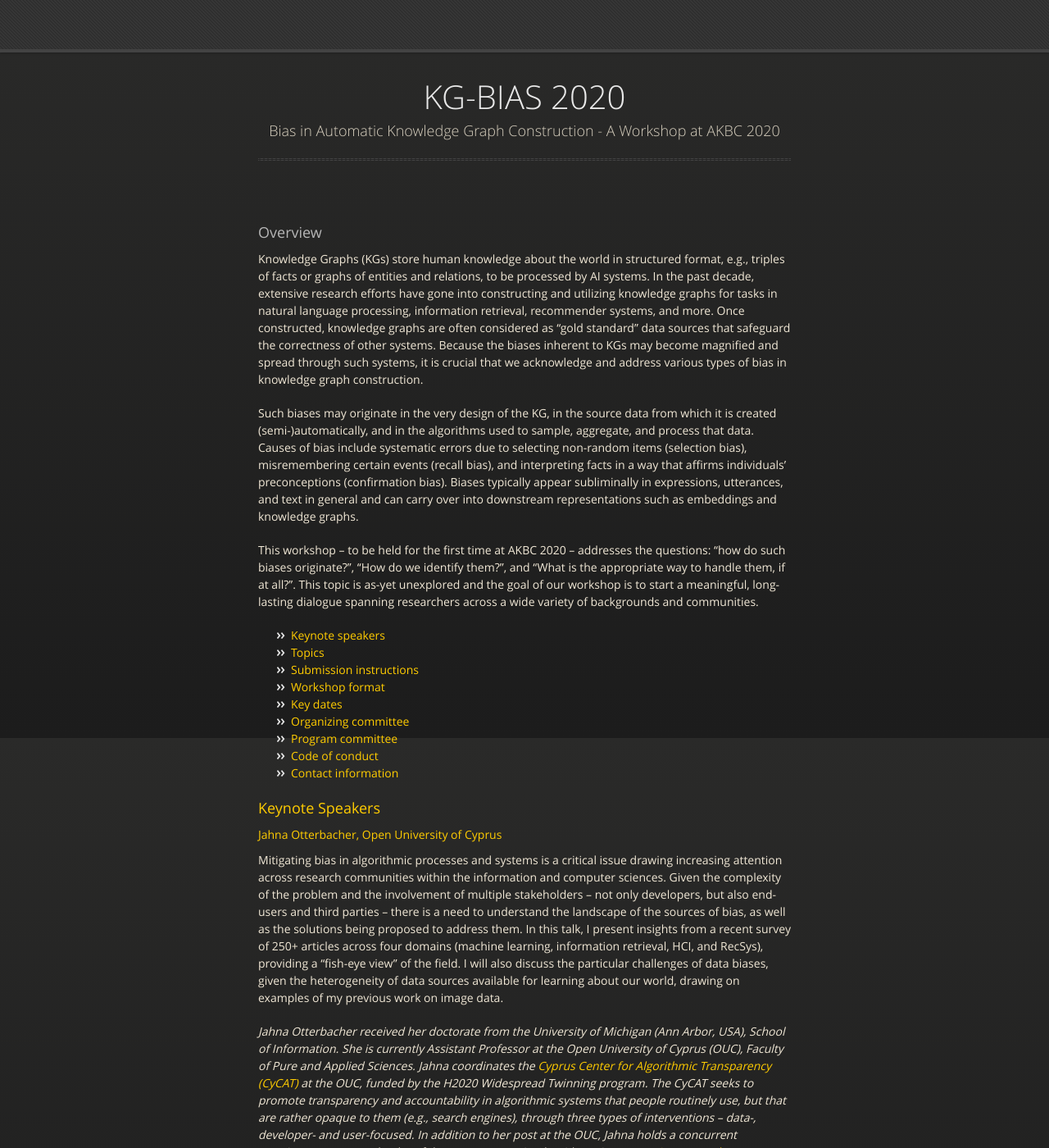
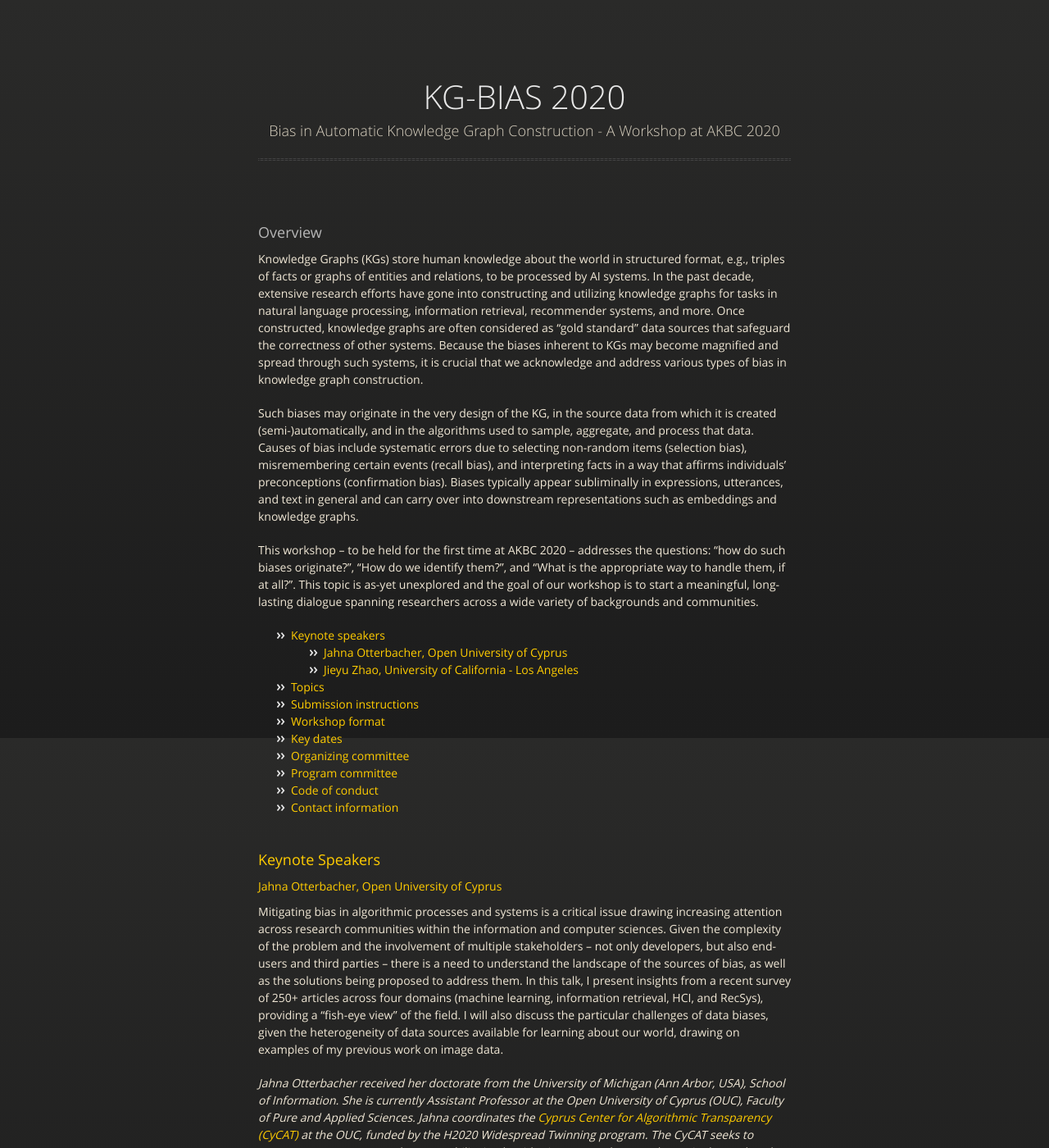
Before and after one commit to kg-bias/kg-bias.github.io, a Jekyll site: the page built from index.md, in a window 1280 px wide and 1400 px high. Shown: the whole window at 82% size. Built offline with Jekyll 4.4.1, drawn with Linux system fonts in a browser that asks for light colours.

Commit message:
Remove fixed bar

```diff
--- a/_layouts/default.html
+++ b/_layouts/default.html
@@ -10,6 +10,7 @@
     </head>
 
     <body>
+      <!--
       <div id="header">
         <nav>
           {% if site.show_downloads %}
@@ -20,6 +21,7 @@
           {% endif %}
         </nav>
       </div>
+      -->
 
       <div class="container">
           <div class="wrapper">
--- a/_sass/jekyll-theme-midnight.scss
+++ b/_sass/jekyll-theme-midnight.scss
@@ -22,6 +22,10 @@
 
 p, ul, ol, table, pre, dl {
   margin: 0 0 20px;
+}
+
+ul ul {
+  margin: 0px;
 }
 
 h1, h2, h3 {
--- a/index.md
+++ b/index.md
@@ -13,6 +13,8 @@
 This workshop – to be held for the first time at AKBC 2020 – addresses the questions: “how do such biases originate?”, “How do we identify them?”, and “What is the appropriate way to handle them, if at all?”.  This topic is as-yet unexplored and the goal of our workshop is to start a meaningful, long-lasting dialogue spanning researchers across a wide variety of backgrounds and communities.
 
 - <a href="#keynote">Keynote speakers</a>
+  - <a href="#jahna">Jahna Otterbacher, Open University of Cyprus</a>
+  - <a href="#jieyu">Jieyu Zhao, University of California - Los Angeles</a>
 - <a href="#topics">Topics</a>
 - <a href="#submission">Submission instructions</a>
 - <a href="#format">Workshop format</a>
@@ -21,6 +23,8 @@
 - <a href="#pc">Program committee</a>
 - <a href="#coc">Code of conduct</a>
 - <a href="#contact">Contact information</a>
+<br/>
+<br/>
 
 ### <a id="keynote">Keynote Speakers</a>
 
```
